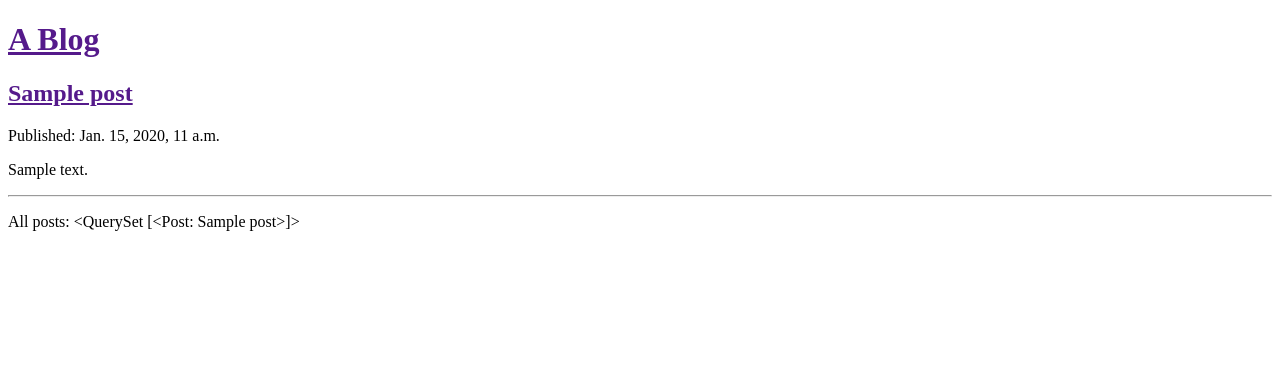
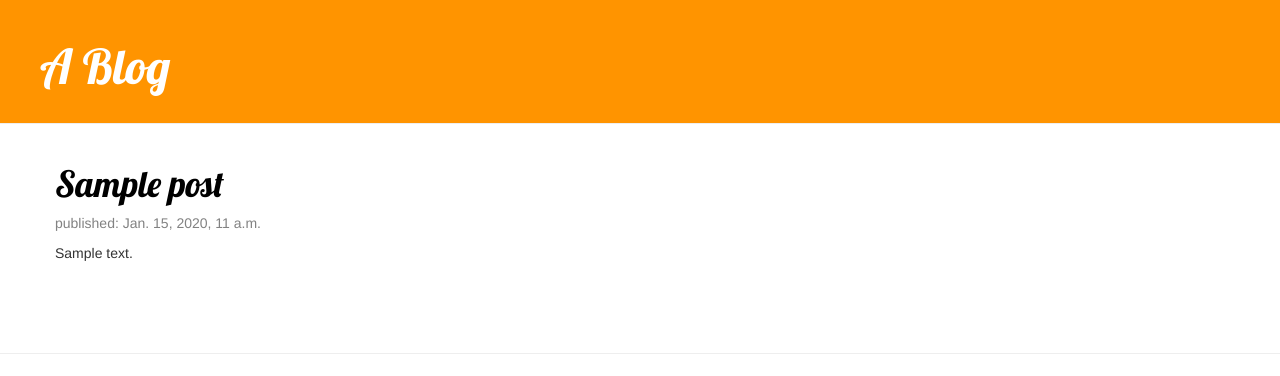
Before and after one commit to BeardedToo/djgrepo1, a Django app: template blog1/templates/blog/post_list.html in a window 1280 px wide. Shown: the top 376 px of the page. Run offline with Django 3.2, Linux system fonts and the light colour scheme; the template is opened without the code that fills it: values that come from a table or form of the project are taken from there, others are empty; tables that the repository leaves empty hold one stand-in row (values such as "Sample post"); some libraries are stand-ins or nearby versions.

Commit message:
Updated template, view, and added css

```diff
--- /dev/null
+++ b/blog1/static/css/blog.css
@@ -0,0 +1,51 @@
+h1 a, h2 a, h3 a, h4 a, h5 a {
+    color: #FCA205;
+    font-family: 'Lobster';
+}
+
+.page-header {
+    background-color: #ff9400;
+    margin-top: 0;
+    padding: 20px 20px 20px 40px;
+}
+
+.page-header h1, .page-header h1 a, .page-header h1 a:visited, .page-header h1 a:active {
+    color: #ffffff;
+    font-size: 36pt;
+    text-decoration: none;
+}
+
+.content {
+    margin-left: 40px;
+}
+
+h1, h2, h3, h4 {
+    font-family: 'Lobster', cursive;
+}
+
+.date {
+    color: #828282;
+}
+
+.save {
+    float: right;
+}
+
+.post-form textarea, .post-form input {
+    width: 100%;
+}
+
+.top-menu, .top-menu:hover, .top-menu:visited {
+    color: #ffffff;
+    float: right;
+    font-size: 26pt;
+    margin-right: 20px;
+}
+
+.post {
+    margin-bottom: 70px;
+}
+
+.post h1 a, .post h1 a:visited {
+    color: #000000;
+}
--- a/blog1/templates/blog/post_list.html
+++ b/blog1/templates/blog/post_list.html
@@ -1,20 +1,33 @@
+{% load staticfiles %}
 <!DOCTYPE html>
 <html lang="en">
 <head>
 	<meta charset="utf-8" />
 	<title>Post List - A Blog</title>
+	<link rel="stylesheet" href="http://maxcdn.bootstrapcdn.com/bootstrap/3.2.0/css/bootstrap.min.css">
+	<link rel="stylesheet" href="http://maxcdn.bootstrapcdn.com/bootstrap/3.2.0/css/bootstrap-theme.min.css">
+	<link rel="stylesheet" href="{% static 'css/blog.css' %}">
+	<link href="http://fonts.googleapis.com/css?family=Lobster&subset=latin,latin-ext" rel="stylesheet" type="text/css">
 </head>
 
 <body>
-	<div>
+	<div class="page-header">
 		<h1><a href="">A Blog</a></h1>
 	</div>
-	<div>
-		{% for post in posts %}
-			<h2><a href="">{{ post }}</a></h2>
-			<p>Published: {{ post.published_date }}</p>
-			<p>{{ post.text|linebreaksbr }}</p>
-		{% endfor %}
+	<div class="content container">
+		<div class="row">
+			<div class="col-md-8">
+				{% for post in posts %}
+					<div class="post">
+						<h1><a href="">{{ post.title }}</a></h1>
+						<div class="date">
+							<p>published: {{ post.published_date }}</p>
+						</div>
+						<p>{{ post.text|linebreaksbr }}</p>
+					</div>
+				{% endfor %}
+			</div>
+		</div>
 	</div>
 	<hr>
 	<div>
--- a/blog1/views.py
+++ b/blog1/views.py
@@ -5,6 +5,6 @@
 # Create your views here.
 
 def post_list(request):
-	#posts = Post.objects.filter(published_date__lte=timezone.now()).order_by('published_date')
-	posts = Post.objects.all()
+	posts = Post.objects.filter(published_date__lte=timezone.now()).order_by('published_date')
+	#posts = Post.objects.all()
 	return render(request, 'blog/post_list.html', {'posts': posts})
```
